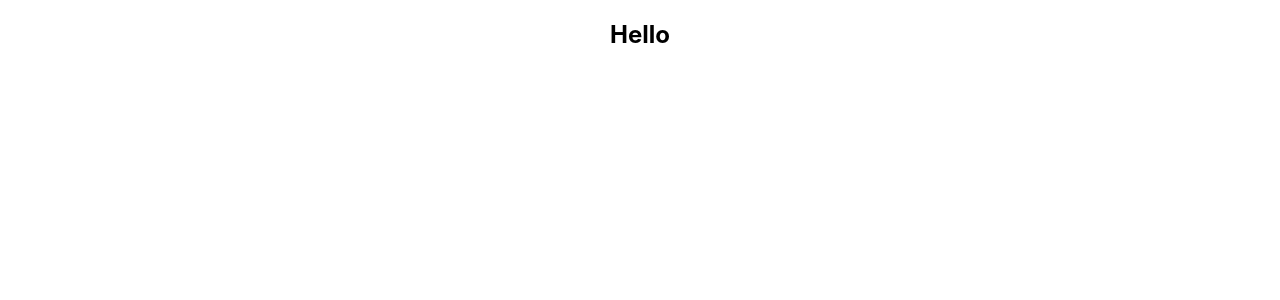
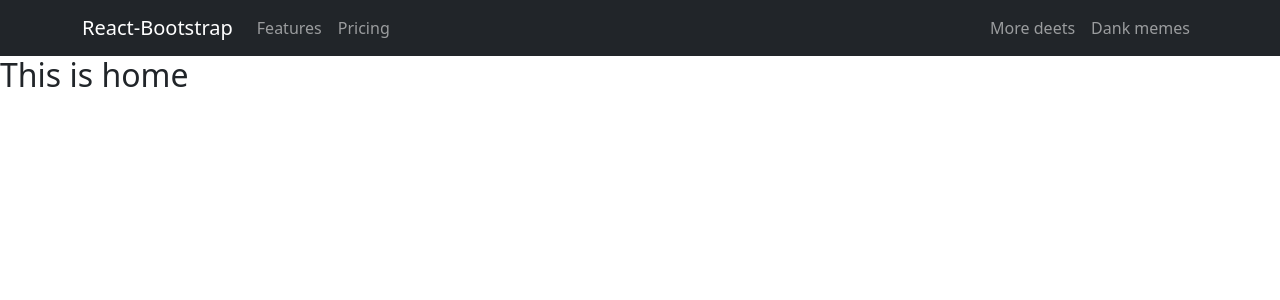
Before and after one commit to ZeroBug404/bicycle-inventory-client-MERN-website, a React (Create React App) app: page / in a window 1280 px wide. Shown: the top 300 px of the page. Built offline with nearby package versions, Linux system fonts and the light colour scheme.

Commit message:
Header set up simply and installed routes and bootstrap

```diff
--- a/package.json
+++ b/package.json
@@ -6,8 +6,11 @@
     "@testing-library/jest-dom": "^5.16.4",
     "@testing-library/react": "^13.1.1",
     "@testing-library/user-event": "^13.5.0",
+    "bootstrap": "^5.1.3",
     "react": "^18.1.0",
+    "react-bootstrap": "^2.3.1",
     "react-dom": "^18.1.0",
+    "react-router-dom": "^6.3.0",
     "react-scripts": "5.0.1",
     "web-vitals": "^2.1.4"
   },
--- a/public/index.html
+++ b/public/index.html
@@ -9,6 +9,11 @@
       name="description"
       content="Web site created using create-react-app"
     />
+
+    <!-- Bootstarp linking -->
+    <link href="https://cdn.jsdelivr.net/npm/bootstrap@5.1.3/dist/css/bootstrap.min.css" rel="stylesheet" integrity="sha384-1BmE4kWBq78iYhFldvKuhfTAU6auU8tT94WrHftjDbrCEXSU1oBoqyl2QvZ6jIW3" crossorigin="anonymous">
+
+
     <link rel="apple-touch-icon" href="%PUBLIC_URL%/logo192.png" />
     <!--
       manifest.json provides metadata used when your web app is installed on a
--- a/src/App.css
+++ b/src/App.css
@@ -1,6 +1,6 @@
-.App {
+/* .App {
   text-align: center;
-}
+} */
 
 .App-logo {
   height: 40vmin;
--- a/src/App.js
+++ b/src/App.js
@@ -1,10 +1,16 @@
-import logo from './logo.svg';
+import { Route, Routes } from 'react-router-dom';
 import './App.css';
+import Home from './Pages/Home/Home/Home';
+import Header from './Pages/Shared/Header/Header';
 
 function App() {
   return (
     <div className="App">
-      <h2>Hello</h2>
+      <Header></Header>
+      <Routes>
+        <Route path='/' element={<Home></Home>}></Route>
+        <Route path='/home' element={<Home></Home>}></Route>
+      </Routes>
     </div>
   );
 }
--- /dev/null
+++ b/src/Pages/Home/Home/Home.js
@@ -0,0 +1,11 @@
+import React from 'react';
+
+const Home = () => {
+    return (
+        <div>
+            <h2>This is home</h2>
+        </div>
+    );
+};
+
+export default Home;
--- /dev/null
+++ b/src/Pages/Shared/Header/Header.js
@@ -0,0 +1,38 @@
+import React from "react";
+import { Container, Nav, Navbar } from "react-bootstrap";
+
+const Header = () => {
+  return (
+    <Navbar collapseOnSelect expand="lg" bg="dark" variant="dark">
+      <Container>
+        <Navbar.Brand href="#home">React-Bootstrap</Navbar.Brand>
+        <Navbar.Toggle aria-controls="responsive-navbar-nav" />
+        <Navbar.Collapse id="responsive-navbar-nav">
+          <Nav className="me-auto">
+            <Nav.Link href="#features">Features</Nav.Link>
+            <Nav.Link href="#pricing">Pricing</Nav.Link>
+            {/* <NavDropdown title="Dropdown" id="collasible-nav-dropdown">
+              <NavDropdown.Item href="#action/3.1">Action</NavDropdown.Item>
+              <NavDropdown.Item href="#action/3.2">
+                Another action
+              </NavDropdown.Item>
+              <NavDropdown.Item href="#action/3.3">Something</NavDropdown.Item>
+              <NavDropdown.Divider />
+              <NavDropdown.Item href="#action/3.4">
+                Separated link
+              </NavDropdown.Item>
+            </NavDropdown> */}
+          </Nav>
+          <Nav>
+            <Nav.Link href="#deets">More deets</Nav.Link>
+            <Nav.Link eventKey={2} href="#memes">
+              Dank memes
+            </Nav.Link>
+          </Nav>
+        </Navbar.Collapse>
+      </Container>
+    </Navbar>
+  );
+};
+
+export default Header;
--- a/src/index.js
+++ b/src/index.js
@@ -3,12 +3,16 @@ import ReactDOM from 'react-dom/client';
 import './index.css';
 import App from './App';
 import reportWebVitals from './reportWebVitals';
+import { BrowserRouter } from 'react-router-dom';
+import 'bootstrap/dist/css/bootstrap.min.css';
 
 const root = ReactDOM.createRoot(document.getElementById('root'));
 root.render(
-  <React.StrictMode>
-    <App />
-  </React.StrictMode>
+  <BrowserRouter>
+    <React.StrictMode>
+      <App />
+    </React.StrictMode>
+  </BrowserRouter>
 );
 
 // If you want to start measuring performance in your app, pass a function
```
Also changed, not shown: 1 other file (tests, documents, lock files or other folders).
